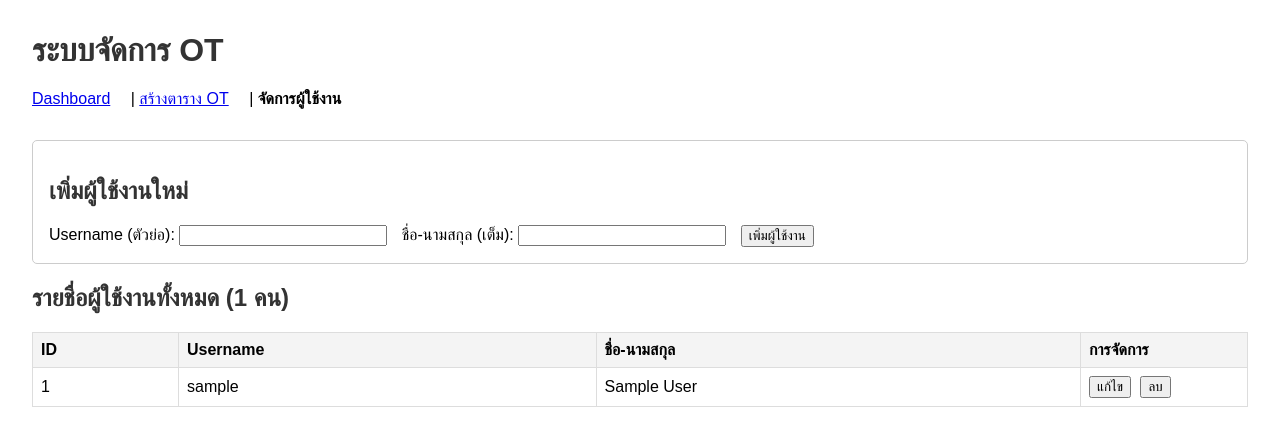
After one commit to anatcha2539/OT_System, a Flask app: page /admin/users in a window 1280 px wide. The commit adds this page. Shown: the top 446 px of the page. Run offline with Flask 3, Linux system fonts and the light colour scheme; tables that the repository leaves empty hold one stand-in row (values such as "Sample post").

Commit message:
Feat: Add admin user management page (CRUD)

```diff
--- a/app.py
+++ b/app.py
@@ -215,6 +215,84 @@ def force_create_tables():
         return f"An error occurred: {str(e)}"
 
 
+# --- (ส่วนของ Admin) ---
+
+# (ใหม่) หน้าสำหรับจัดการ User (แสดง, เพิ่ม, ลบ, แก้ไข)
+@app.route('/admin/users')
+def admin_users_page():
+    try:
+        all_users = User.query.order_by(User.full_name).all()
+        return render_template('admin_users.html', users=all_users)
+    except Exception as e:
+        # นี่คือจุดที่เราจะเจอ Error "relation 'user' does not exist"
+        # ถ้าตารางยังไม่ถูกสร้าง
+        return f"เกิดข้อผิดพลาดในการโหลดข้อมูลผู้ใช้: {str(e)}"
+
+# (ใหม่) API สำหรับเพิ่ม User
+@app.route('/admin/add-user', methods=['POST'])
+def add_user():
+    try:
+        username = request.form['username']
+        full_name = request.form['full_name']
+
+        # ตรวจสอบว่า username ซ้ำหรือไม่
+        existing_user = User.query.filter_by(username=username).first()
+        if existing_user:
+            return "เกิดข้อผิดพลาด: Username นี้มีผู้ใช้งานแล้ว"
+
+        new_user = User(username=username, full_name=full_name)
+        db.session.add(new_user)
+        db.session.commit()
+
+        return redirect(url_for('admin_users_page'))
+    except Exception as e:
+        db.session.rollback()
+        return f"เกิดข้อผิดพลาด: {str(e)}"
+
+# (ใหม่) API สำหรับลบ User
+@app.route('/admin/delete-user/<int:user_id>', methods=['POST'])
+def delete_user(user_id):
+    try:
+        # (สำคัญ) ตรวจสอบว่า User นี้ติดพันในตาราง OT หรือไม่
+        has_responses = OTResponse.query.filter(
+            (OTResponse.primary_user_id == user_id) |
+            (OTResponse.delegated_to_user_id == user_id)
+        ).first()
+
+        if has_responses:
+            return "ไม่สามารถลบผู้ใช้นี้ได้: ผู้ใช้มีข้อมูลผูกพันอยู่ในตาราง OT ที่สร้างไปแล้ว"
+
+        # ถ้าไม่ติดพัน ก็ลบได้
+        user = User.query.get_or_404(user_id)
+        db.session.delete(user)
+        db.session.commit()
+
+        return redirect(url_for('admin_users_page'))
+    except Exception as e:
+        db.session.rollback()
+        return f"เกิดข้อผิดพลาด: {str(e)}"
+
+# (ใหม่) API สำหรับแก้ไขชื่อ User (รับ JSON จาก JavaScript)
+@app.route('/admin/edit-user/<int:user_id>', methods=['POST'])
+def edit_user(user_id):
+    try:
+        data = request.json
+        new_full_name = data.get('full_name')
+
+        if not new_full_name:
+            return jsonify({"error": "ไม่พบชื่อใหม่"}), 400
+
+        user = User.query.get_or_404(user_id)
+        user.full_name = new_full_name
+        db.session.commit()
+
+        return jsonify({"message": "success"}), 200
+    except Exception as e:
+        db.session.rollback()
+        return jsonify({"error": str(e)}), 500
+
+
+
 # <<< (ใหม่) หน้าสำหรับสร้างตาราง OT >>>
 # --- (ส่วนของ Admin) ---
 # (ส่วนนี้ถูกต้องสมบูรณ์ ไม่มีการแก้ไข)
--- a/templates/admin.html
+++ b/templates/admin.html
@@ -28,6 +28,11 @@
 </head>
 <body>
     <h1>Admin Dashboard</h1>
+    <nav>
+    <a href="{{ url_for('admin_dashboard') }}">Dashboard</a> |
+    <a href="{{ url_for('admin_create_page') }}">สร้างตาราง OT</a> |
+    <strong><a href="{{ url_for('admin_users_page') }}">จัดการผู้ใช้งาน</a></strong>
+</nav>
 
     <a href="/admin/create" class="create-link">➕ สร้างตาราง OT ใหม่</a>
     <hr>
--- /dev/null
+++ b/templates/admin_users.html
@@ -0,0 +1,98 @@
+<!DOCTYPE html>
+<html lang="th">
+<head>
+    <meta charset="UTF-8">
+    <meta name="viewport" content="width=device-width, initial-scale=1.0">
+    <title>จัดการผู้ใช้งาน</title>
+    <style>
+        body { font-family: sans-serif; margin: 2em; }
+        h1, h2 { color: #333; }
+        nav { margin-bottom: 2em; }
+        nav a { margin-right: 1em; }
+        table { width: 100%; border-collapse: collapse; }
+        th, td { border: 1px solid #ddd; padding: 8px; text-align: left; }
+        th { background-color: #f4f4f4; }
+        .form-container { margin-top: 2em; padding: 1em; border: 1px solid #ccc; border-radius: 5px; }
+        .form-container input { width: 200px; margin-right: 10px; }
+        .action-btn { margin-right: 5px; }
+    </style>
+</head>
+<body>
+    <h1>ระบบจัดการ OT</h1>
+    <nav>
+        <a href="{{ url_for('admin_dashboard') }}">Dashboard</a> |
+        <a href="{{ url_for('admin_create_page') }}">สร้างตาราง OT</a> |
+        <strong>จัดการผู้ใช้งาน</strong>
+    </nav>
+
+    <div class="form-container">
+        <h2>เพิ่มผู้ใช้งานใหม่</h2>
+        <form action="{{ url_for('add_user') }}" method="POST">
+            <label for="username">Username (ตัวย่อ):</label>
+            <input type="text" id="username" name="username" required>
+
+            <label for="full_name">ชื่อ-นามสกุล (เต็ม):</label>
+            <input type="text" id="full_name" name="full_name" required>
+
+            <button type="submit">เพิ่มผู้ใช้งาน</button>
+        </form>
+    </div>
+
+    <h2>รายชื่อผู้ใช้งานทั้งหมด ({{ users|length }} คน)</h2>
+    <table>
+        <thead>
+            <tr>
+                <th>ID</th>
+                <th>Username</th>
+                <th>ชื่อ-นามสกุล</th>
+                <th style="width: 150px;">การจัดการ</th>
+            </tr>
+        </thead>
+        <tbody>
+            {% for user in users %}
+            <tr>
+                <td>{{ user.id }}</td>
+                <td>{{ user.username }}</td>
+                <td>{{ user.full_name }}</td>
+                <td>
+                    <button class="action-btn" onclick="editUser({{ user.id }}, '{{ user.full_name }}')">แก้ไข</button>
+
+                    <form action="{{ url_for('delete_user', user_id=user.id) }}" method="POST" style="display:inline;">
+                        <button type="submit" class="action-btn" onclick="return confirm('คุณแน่ใจหรือไม่ว่าต้องการลบผู้ใช้ {{ user.full_name }}?')">ลบ</button>
+                    </form>
+                </td>
+            </tr>
+            {% endfor %}
+        </tbody>
+    </table>
+
+    <script>
+        // ฟังก์ชันสำหรับปุ่มแก้ไข
+        function editUser(userId, currentName) {
+            const newName = prompt("กรอก ชื่อ-นามสกุล ใหม่สำหรับ:", currentName);
+
+            if (newName && newName.trim() !== "") {
+                fetch(`/admin/edit-user/${userId}`, {
+                    method: 'POST',
+                    headers: {
+                        'Content-Type': 'application/json'
+                    },
+                    body: JSON.stringify({ full_name: newName.trim() })
+                })
+                .then(response => response.json())
+                .then(data => {
+                    if (data.message === "success") {
+                        window.location.reload(); // รีเฟรชหน้า
+                    } else {
+                        alert("เกิดข้อผิดพลาด: " + data.error);
+                    }
+                })
+                .catch(err => {
+                    console.error('Error:', err);
+                    alert("เกิดข้อผิดพลาดในการเชื่อมต่อ");
+                });
+            }
+        }
+    </script>
+</body>
+</html>
--- a/templates/create_schedule.html
+++ b/templates/create_schedule.html
@@ -18,6 +18,12 @@
 </head>
 <body>
     <h1>สร้างตาราง OT ใหม่</h1>
+    <nav>
+    <a href="{{ url_for('admin_dashboard') }}">Dashboard</a> |
+    <a href="{{ url_for('admin_create_page') }}">สร้างตาราง OT</a> |
+    <strong><a href="{{ url_for('admin_users_page') }}">จัดการผู้ใช้งาน</a></strong>
+</nav>
+
     <p>เลือกวันที่ และเลือกพนักงานที่เป็น "สิทธิ์หลัก" สำหรับวันนั้น</p>
 
     <form id="create-ot-form">
```
